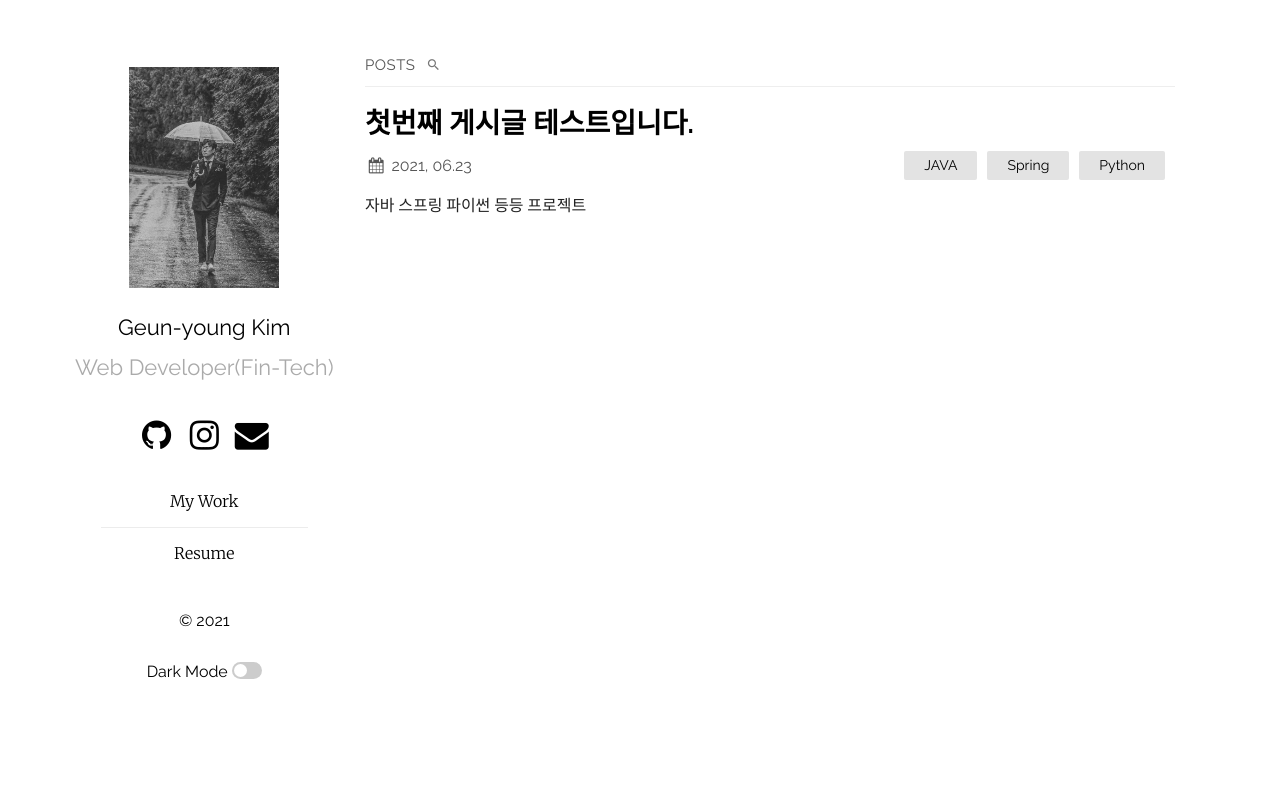
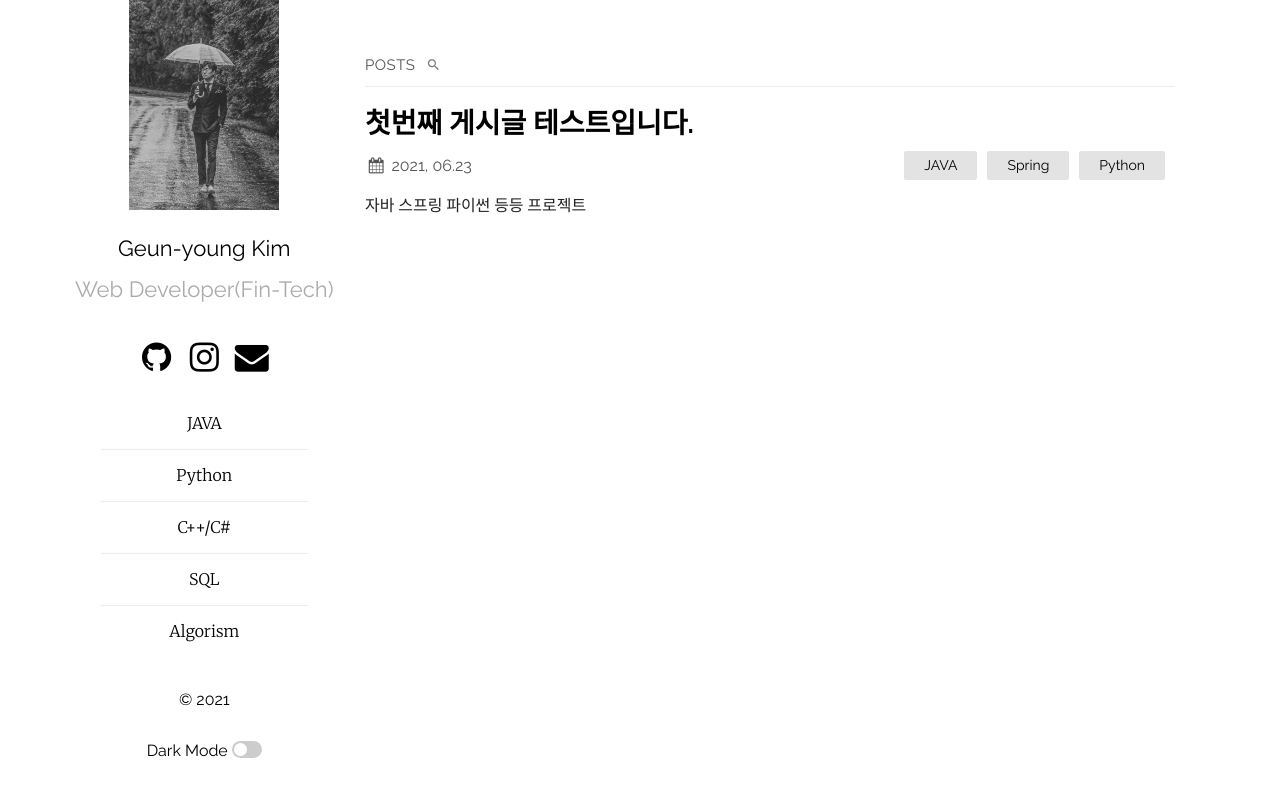
Before and after one commit to kgyoung0215/Hello-World, a Jekyll site: the page built from index.md, in a window 1280 px wide. Shown: the top 797 px of the page. Built offline with Jekyll 4.4.1, drawn with Linux system fonts in a browser that asks for light colours.

Commit message:
Update _config.yml

```diff
--- a/_config.yml
+++ b/_config.yml
@@ -29,10 +29,17 @@
     #- post4
   # generate social links in footer
   navigation:
-    - title: My Work
+    - title: JAVA
       url: "/my-work"
-    - title: Resume
+    - title: Python
       url: "/resume"
+    - title: C++/C#
+      url: "/resume"
+    - title: SQL
+      url: "/resume"
+    - title: Algorism
+      url: "/resume"
+
   social_links:
     #twitter: samarsault
     github:  kgyoung0215
```
